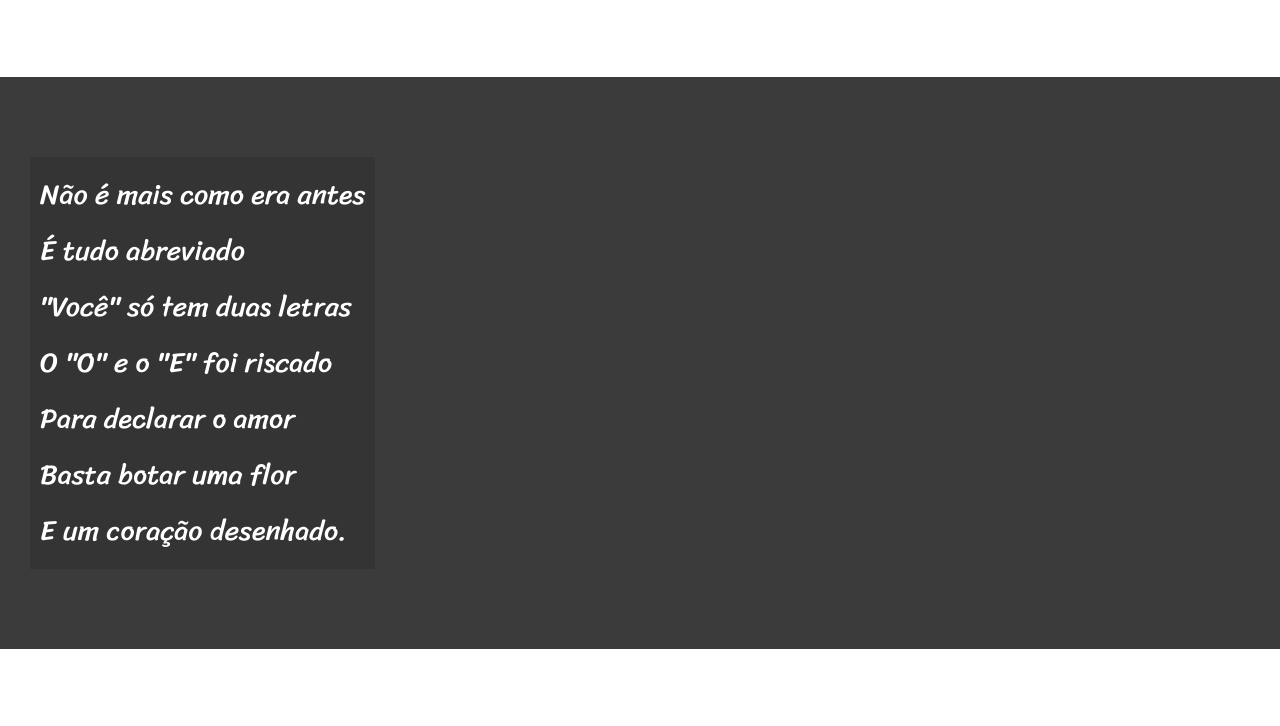
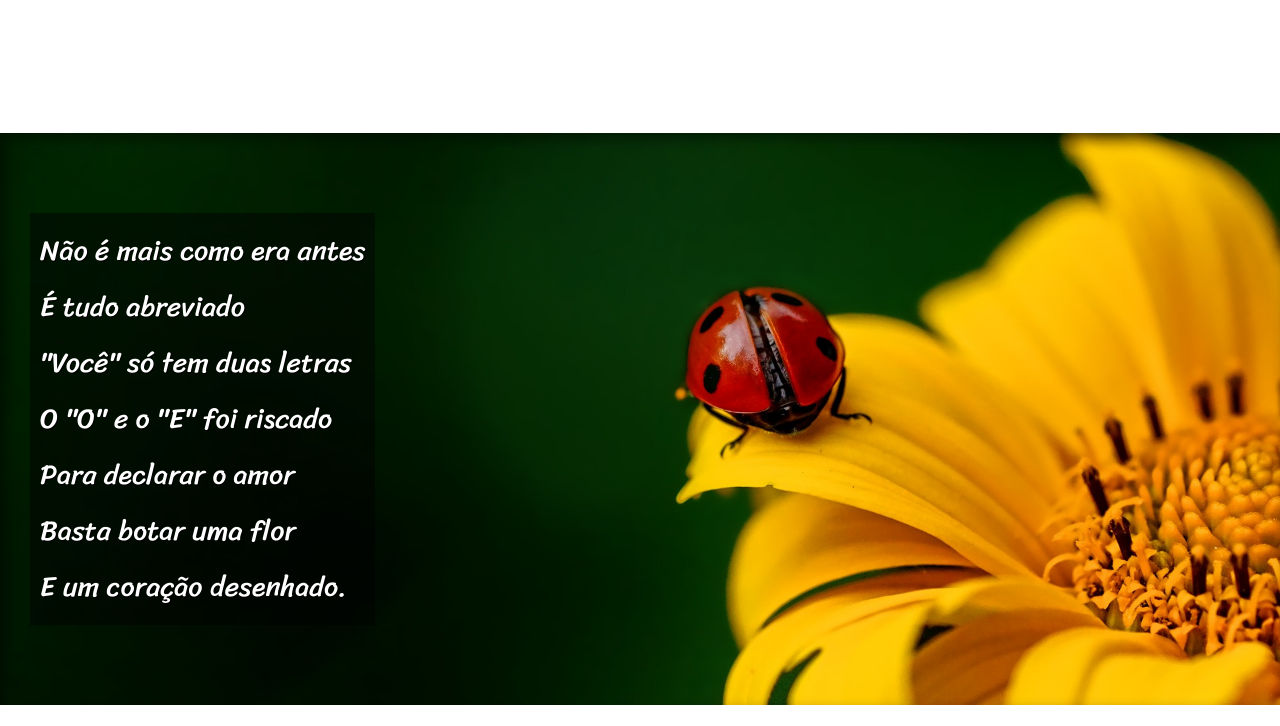
Before and after one commit to lucasgabrieldeveloper/html-css, a plain HTML site: page exercícios/desafios/d012/index.html in a window 1280 px wide. Shown: the part 732-1458 px from the top of the page. Drawn offline with Linux system fonts and the light colour scheme.

Commit message:
projeto cordel finalizado!

```diff
--- a/exercícios/desafios/d012/index.html
+++ b/exercícios/desafios/d012/index.html
@@ -26,7 +26,7 @@
     </p>
 </section>
 
-<section class="imagem">
+<section class="imagem" id="imagem-1">
     <p>
         Não é mais como era antes <br>
         É tudo abreviado <br>
@@ -61,7 +61,7 @@
 </section>
 
 
-<section class="imagem">
+<section class="imagem" id="imagem-2">
     <p>
         Tenho saudade das cartas <br>
         Escritas com a própria mão <br>
--- a/exercícios/desafios/d012/style.css
+++ b/exercícios/desafios/d012/style.css
@@ -58,6 +58,10 @@ section{
     font-size: 3.5vh;
 }
 
+section > p{
+    padding-bottom: 2em;
+}
+
 section.normal{
     background-color: white;
     color: black;
@@ -66,17 +70,28 @@ section.normal{
 section.imagem{
     background-color: rgb(59, 59, 59);
     color: white;
+    box-shadow: inset 6px 6px 13px rgba(0, 0, 0, 0.43);
 }
 
 section.imagem > p{
     display: inline-block;
     padding: 10px;
-    background-color: rgba(0, 0, 0, 0.126) ;
+    background-color: rgba(0, 0, 0, 0.473);
+    text-shadow: 1px 1px 0px black;
 }
 
+section#imagem-1{
+    background: black url('imagens/background001.jpg') center center  no-repeat fixed;
+    background-size: cover;
+}
+
+section#imagem-2{
+    background: black url('imagens/background002.jpg') right center  no-repeat fixed;
+    background-size: cover;
+}
 footer{
     background-color: black;
     text-align: center;
     color: white;
-    padding: 10px;
+    padding: 30px;
 }
```
